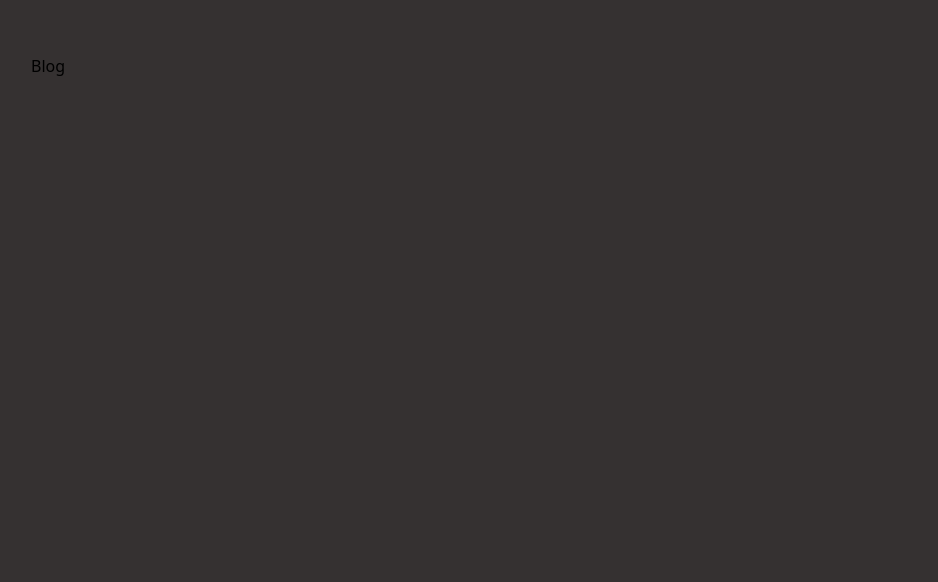
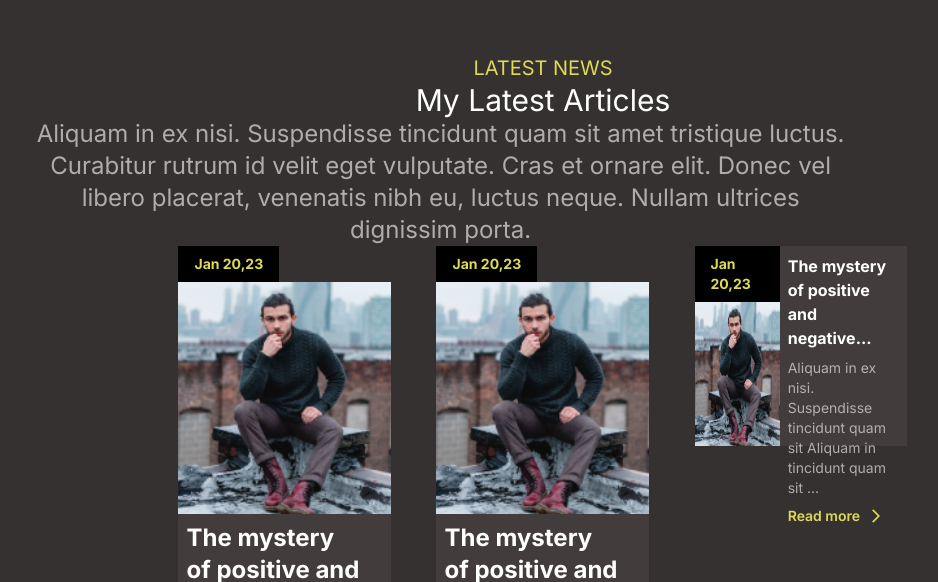
Before and after one commit to PatrickTUy/portfolio, a React (Create React App) app: page / in a window 1280 px wide. Shown: the part 2218-2800 px from the top of the page, without its empty margins (97-1035 px from the left). Built offline with nearby package versions, Linux system fonts and the light colour scheme.

Commit message:
worked on  blog section

```diff
--- a/public/index.html
+++ b/public/index.html
@@ -34,6 +34,6 @@
   </head>
   <body>
     <noscript>You need to enable JavaScript to run this app.</noscript>
-    <div id="root"></div>
+    <div id="root" class="font-inter "></div>
   </body>
 </html>
--- a/src/index.css
+++ b/src/index.css
@@ -14,6 +14,7 @@ html,
   height: 100%;
   width: 100%;
   background-color: #353131;
+
 }
 
 code {
--- a/src/pages/Blog.jsx
+++ b/src/pages/Blog.jsx
@@ -1,11 +1,90 @@
-import React from 'react'
+import React from 'react';
+import { MdArrowForwardIos } from 'react-icons/md';
 
 const Blog = () => {
   return (
-    <div>
-      Blog
+    <div className="flex flex-col w-full">
+      <div className="flex flex-col">
+        <h1 className="text-yellow text-xl text-center"> LATEST NEWS</h1>
+        <h1 className="text-white text-3xl text-center">My Latest Articles</h1>
+        <p className="text-center text-2xl text-white text-opacity-60 w-[80%] ">
+          Aliquam in ex nisi. Suspendisse tincidunt quam sit amet tristique
+          luctus. Curabitur rutrum id velit eget vulputate. Cras et ornare elit.
+          Donec vel libero placerat, venenatis nibh eu, luctus neque. Nullam
+          ultrices dignissim porta.
+        </p>
+      </div>
+      <div className="flex justify-evenly w-[80%] mx-auto">
+        <div className="flex flex-col max-w-[320px] w-[26%]">
+          <div className="flex flex-col w-full">
+            <div className="bg-black text-yellow text-sm font-bold px-4 py-2 ] z-10 relative w-fit">
+              Jan 20,23
+            </div>
+            <img src="/image.png" alt="" className="w-full top-0" />
+          </div>
+
+          <div className="flex flex-col pt-2 px-2 pb-8 w-full bg-[#423C3C] ">
+            <h1 className="text-2xl font-bold text-white w-[90%] mb-4">
+              The mystery of positive and negative...
+            </h1>
+            <h1 className="text-white text-opacity-60 w-[90%]">
+              Aliquam in ex nisi. Suspendisse tincidunt quam sit Aliquam in
+              tincidunt quam sit ...
+            </h1>
+            <div className="flex flex-row gap-2 w-fit items-center mt-4">
+              <h2 className="text-yellow font-semibold text-2xl">Read more</h2>
+              <MdArrowForwardIos color="#DFDA53" />
+            </div>
+          </div>
+        </div>
+        <div className="flex flex-col max-w-[320px] w-[26%]">
+          <div className="flex flex-col w-full">
+            <div className="bg-black text-yellow text-sm font-bold px-4 py-2 ] z-10 relative w-fit">
+              Jan 20,23
+            </div>
+            <img src="/image.png" alt="" className="w-full top-0" />
+          </div>
+
+          <div className="flex flex-col pt-2 px-2 pb-8 w-full bg-[#423C3C]">
+            <h1 className="text-2xl font-bold text-white w-[90%] mb-4">
+              The mystery of positive and negative...
+            </h1>
+            <h1 className="text-white text-opacity-60 w-[90%]">
+              Aliquam in ex nisi. Suspendisse tincidunt quam sit Aliquam in
+              tincidunt quam sit ...
+            </h1>
+            <div className="flex flex-row gap-2 w-fit items-center mt-4">
+              <h2 className="text-yellow font-semibold text-2xl">Read more</h2>
+              <MdArrowForwardIos color="#DFDA53" />
+            </div>
+          </div>
+        </div>
+        <div className="flex flex-row w-[26%] max-w-[320px] h-[200px]">
+          <div className="w-[40%] h-full">
+            <div className="flex flex-col w-full h-full">
+              <div className="bg-black text-yellow text-sm font-bold px-4 py-2 ] z-10 relative w-fit">
+                Jan 20,23
+              </div>
+              <img src="/image.png" alt="" className="w-full h-full" />
+            </div>
+          </div>
+          <div className="flex flex-col bg-[#423C3C] w-[60%] p-2 h-full">
+            <h1 className="text-base font-bold text-white w-[90%] mb-2">
+              The mystery of positive and negative...
+            </h1>
+            <h1 className="text-white text-opacity-60 w-[90%] text-sm">
+              Aliquam in ex nisi. Suspendisse tincidunt quam sit Aliquam in
+              tincidunt quam sit ...
+            </h1>
+            <div className="flex flex-row gap-2 w-fit items-center mt-2 ">
+              <h2 className="text-yellow font-semibold text-sm">Read more</h2>
+              <MdArrowForwardIos color="#DFDA53" />
+            </div>
+          </div>
+        </div>
+      </div>
     </div>
-  )
-}
+  );
+};
 
-export default Blog
+export default Blog;
```
